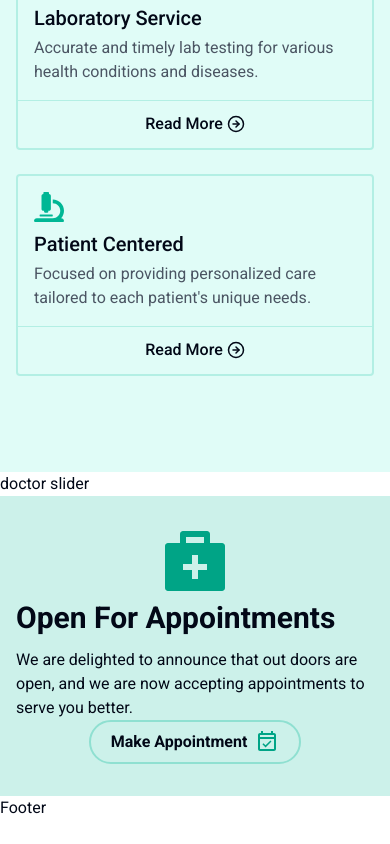
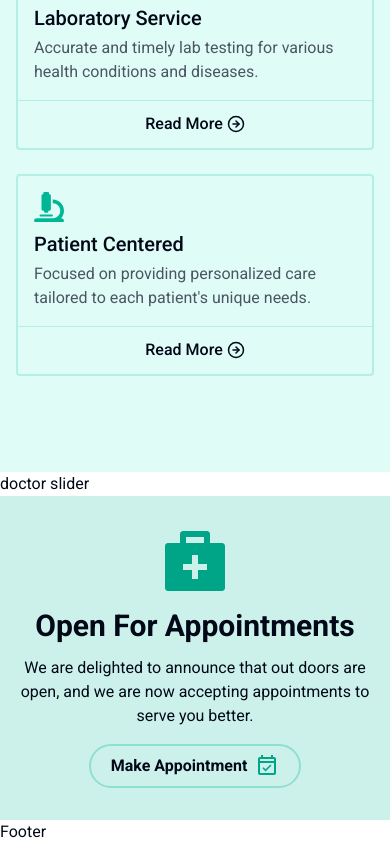
Before and after one commit to Mh-Monzil/MedFlow, a React (Vite) app: page / in a window 390 px wide. Shown: the part 3217-4061 px from the top of the page. Before the commit the page ends 4037 px from the top, so only its background shows below. Built offline with nearby package versions, Linux system fonts and the light colour scheme.

Commit message:
update: apointmentbox responsive

```diff
--- a/src/components/Home/AppointmentBox.jsx
+++ b/src/components/Home/AppointmentBox.jsx
@@ -5,11 +5,16 @@ import { MdOutlineEventAvailable } from "react-icons/md";
 const AppointmentBox = () => {
   return (
     <div className="bg-primaryTeal/20 py-8">
-            <div className="max-w-7xl mx-auto px-4 md:px-6 flex flex-col md:flex-row items-center justify-between">
+      <div className="max-w-7xl mx-auto px-4 md:px-6 flex flex-col lg:flex-row items-center justify-between gap-4">
+        <div className="flex flex-col lg:flex-row items-center gap-2 lg:gap-10">
           <RiFirstAidKitFill className="text-7xl text-primaryDark" />
-            <div className="flex-1 space-y-3 md:px-10">
+          <div className=" space-y-3 text-center lg:text-left">
             <h2 className="text-3xl font-bold">Open For Appointments</h2>
-                <p className="md:w-[500px]">We are delighted to announce that out doors are open, and we are now accepting appointments to serve you better.</p>
+            <p className="md:w-[500px]">
+              We are delighted to announce that out doors are open, and we are
+              now accepting appointments to serve you better.
+            </p>
+          </div>
         </div>
         <Link className="flex items-center justify-between gap-2 border-2 border-primaryTeal/30 px-5 py-2 rounded-3xl hover:bg-white hover:rounded-md transition-all duration-300">
           <span className=" font-semibold">Make Appointment</span>
```
Lines whose indentation alone changed are shown as unchanged.
